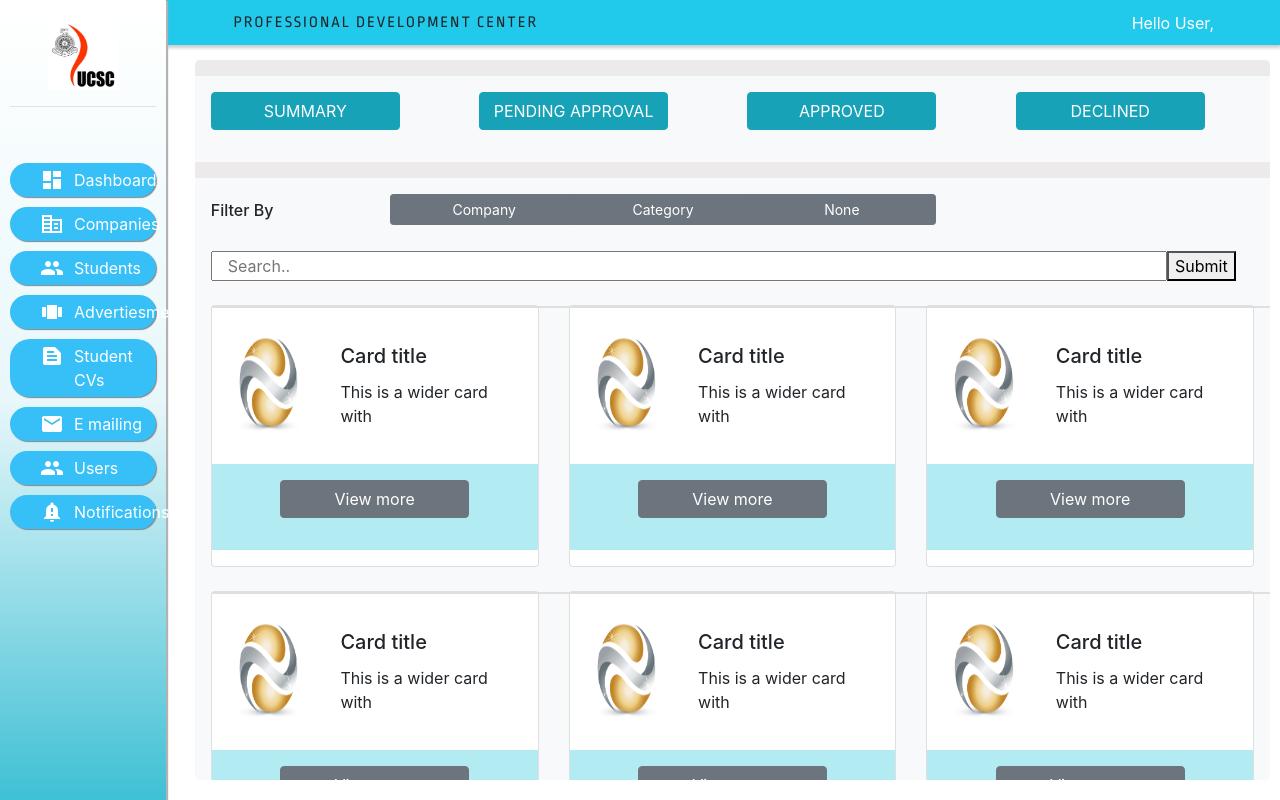
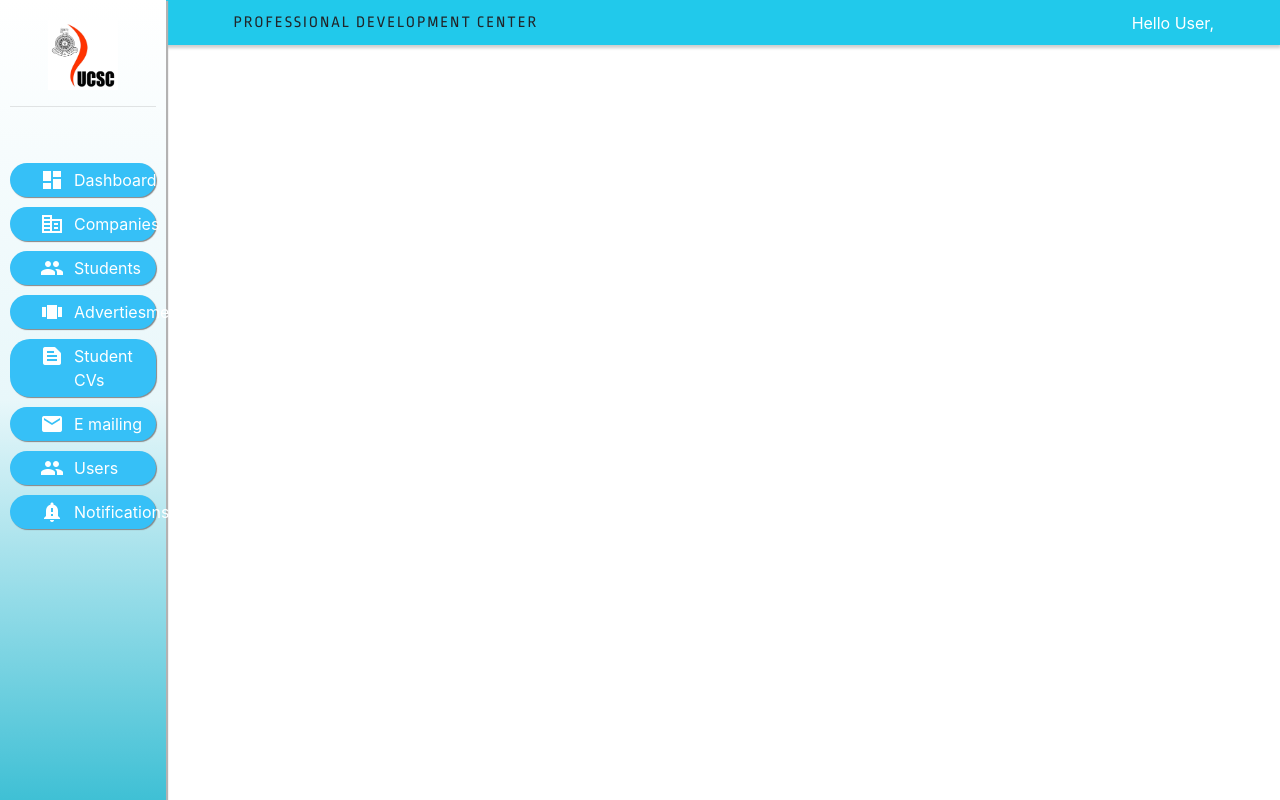
Before and after one commit to shelomi123/dashboard-portal, a React (Create React App) app: page /adverts in a window 1280 px wide. Built offline with nearby package versions, Linux system fonts and the light colour scheme.

Commit message:
Set up configurations

```diff
--- a/package.json
+++ b/package.json
@@ -16,6 +16,7 @@
     "react-router-dom": "^5.2.0",
     "react-scripts": "3.4.1",
     "react-transition-group": "^4.4.1",
+    "react-virtualized": "^9.21.2",
     "reactstrap": "^8.5.1"
   },
   "scripts": {
--- a/src/index.js
+++ b/src/index.js
@@ -5,7 +5,6 @@ import './index.css';
 import { BrowserRouter, Route, Switch, Redirect } from 'react-router-dom';
 import * as serviceWorker from './serviceWorker';
 import '../node_modules/bootstrap/dist/css/bootstrap.min.css';
-
 
 import DashboardHome from './views/dashboardr-home'
 import Companies from './views/companies'
--- a/src/views/adverts.js
+++ b/src/views/adverts.js
@@ -1,14 +1,12 @@
 import React from 'react'
 import Navbar from '../components/navbar'
 import SideBar from '../components/sidebar'
-import Content from '../content/advertisement/adHome2'
 
 function Adverts() {
   return (
     <div>
       <Navbar />
       <SideBar />
-      <Content />
     </div>
   )
 }
```
Also changed, not shown: 1 other file (tests, documents, lock files or other folders).
